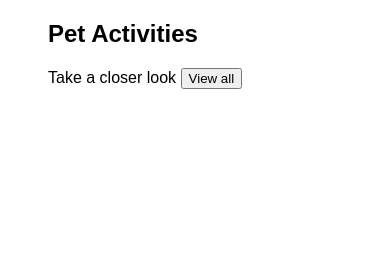
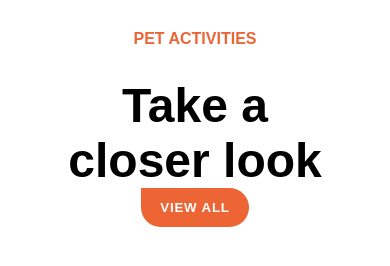
Before and after one commit to IngeHeeringa/202301-w1ch4-inge-heeringa, a website built with Parcel: page src/index.html in a window 390 px wide. Built offline with nearby package versions, Linux system fonts and the light colour scheme; a small style sheet from the web is missing.

Commit message:
Add responsive styling and classes to activities-info section

```diff
--- a/src/css/styles.css
+++ b/src/css/styles.css
@@ -12,6 +12,7 @@
 ::before,
 ::after {
   box-sizing: border-box;
+  font-family: var(--font-primary);
 }
 
 html {
@@ -19,7 +20,6 @@ html {
 }
 
 body {
-  font-family: var(--font-primary);
   min-height: 100vh;
   margin: 0;
 }
@@ -32,18 +32,44 @@ main {
   padding: var(--padding-section);
 }
 
-.info {
-  display: flex;
-  flex-direction: column;
-  position: relative;
+.button {
+  text-transform: uppercase;
+  border-radius: 0 2rem 2rem 2rem;
+  border: none;
+  background-color: var(--color-accent);
+  color: #fff;
+  padding: 0.75rem 1.2rem;
+  width: fit-content;
+  height: fit-content;
+  font-weight: 800;
+  letter-spacing: 0.05rem;
 }
 
-.info_button {
-  position: absolute;
-  right: 0;
-  top: 0;
-  bottom: 0;
-  margin-top: auto;
-  margin-bottom: auto;
-  height: 2rem;
+.activities-info {
+  display: flex;
+  align-items: center;
+  justify-content: space-between;
 }
+
+.title-container__title {
+  text-transform: uppercase;
+  font-size: 1rem;
+  color: var(--color-accent);
+  margin: 1.875rem 0;
+}
+
+.title-container__subtitle {
+  font-size: 3rem;
+  font-weight: 800;
+}
+
+@media screen and (max-width: 600px) {
+  * {
+    text-align: center;
+  }
+
+  .activities-info {
+    flex-direction: column;
+    height: 14rem;
+  }
+}
--- a/src/index.html
+++ b/src/index.html
@@ -13,9 +13,11 @@
 <body>
   <main>
     <section class="activities-info">
-      <h1 class="activities-info__title">Pet Activities</h1>
-      <span class="activities-info__action-info">Take a closer look</span>
-      <button class="activities-info__button">View all</button>
+      <div class="activities-info__title-container title-container">
+        <h1 class="title-container__title uppercase">Pet Activities</h1>
+        <span class="title-container__subtitle">Take a closer look</span>
+      </div>
+      <button class="activities-info__button button">View all</button>
     </section>
     <section class="pet-cards">
       <article class="pet-card"><img></article>
```
